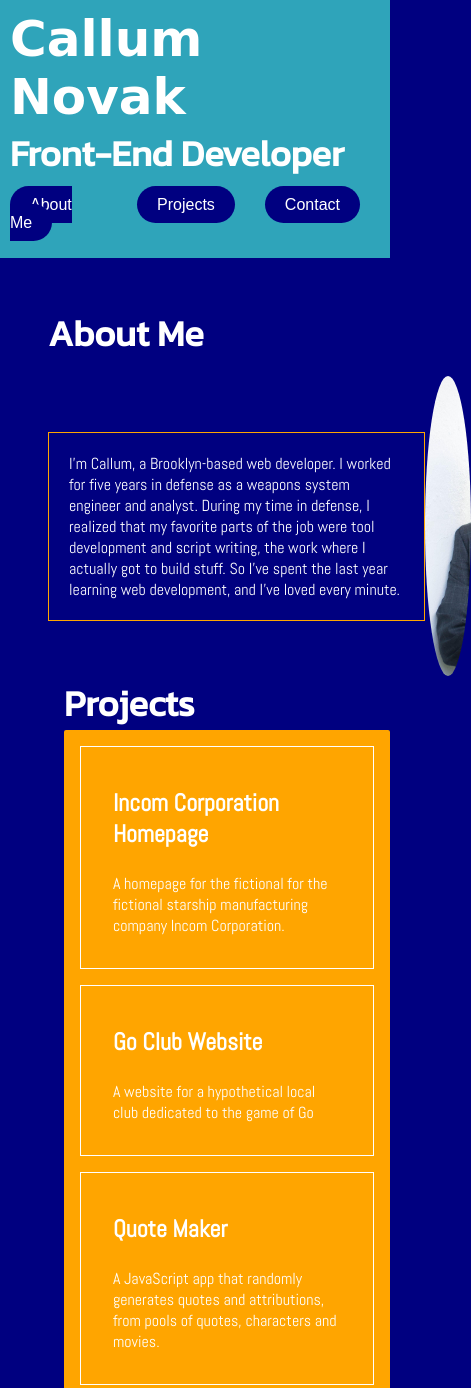
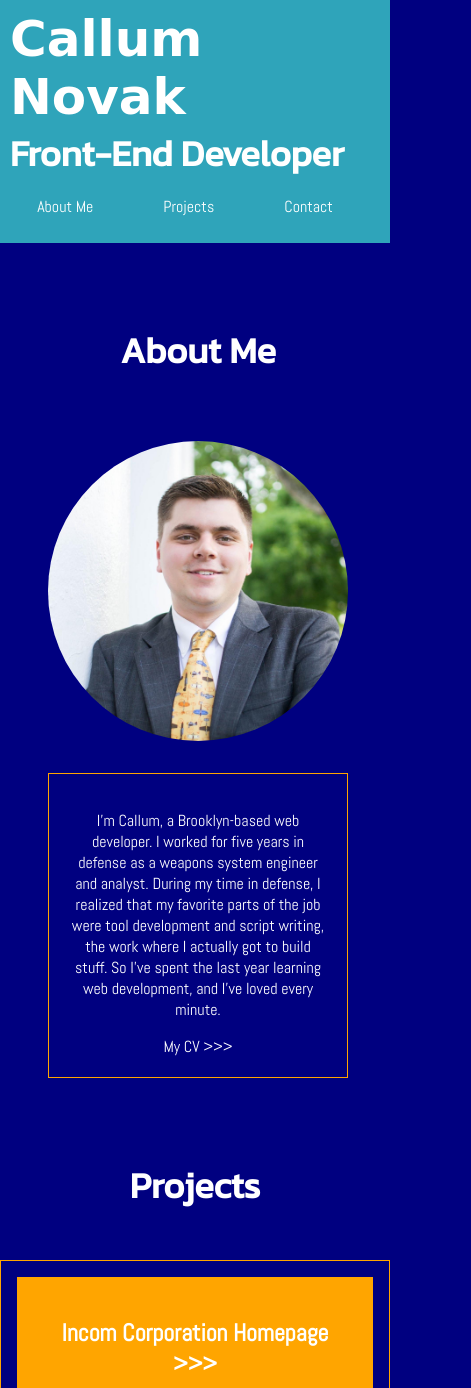
Before and after one commit to callum-j-dev/portfolio-site, a plain HTML site: page index.html in a window 390 px wide. Shown: the top 1388 px of the page, 471 px wide, since content can reach past the window. Drawn offline with Linux system fonts and the light colour scheme; a web font is replaced by a local one.

Commit message:
added contact page, resume, interactivity and responsiveness features

```diff
--- a/index.html
+++ b/index.html
@@ -11,15 +11,17 @@
 </head>
 <body>
     <header>
-        <h1>Callum Novak</h1>
-        <h2>Front-End Developer</h2>
+        <div id="heading-container">
+            <h1>Callum Novak</h1>
+            <h2>Front-End Developer</h2>
+        </div>
         <nav>
             <ul>
                 <li>
                     <a href="#about-me">About Me</a>
                 </li>
                 <li>
-                    <a href="#">Projects</a>
+                    <a href="#projects">Projects</a>
                 </li>
                 <li>
                     <a href="/contact.html">Contact</a>
@@ -31,23 +33,27 @@
         <section id="about-me">
             <h2>About Me</h2>
             <div id="about-me-container">
-                <p id="about-me-content">I'm Callum, a Brooklyn-based web developer. I worked for five years in defense as a weapons system engineer and analyst. During my time in defense, I realized that my favorite parts of the job were tool development and script writing, the work where I actually got to build stuff. So I've spent the last year learning web development, and I've loved every minute.</p>
-                <div id="pro-pic"></div>
+                <div id="about-me-content">
+                    <p>I'm Callum, a Brooklyn-based web developer. I worked for five years in defense as a weapons system engineer and analyst. During my time in defense, I realized that my favorite parts of the job were tool development and script writing, the work where I actually got to build stuff. So I've spent the last year learning web development, and I've loved every minute.</p>
+                    <a id="cv-link" href="resources/Resume_CallumNovak.pdf" target="_blank">My CV >>></a>
+                </div>
+                    <!-- <div id="pr-pic" title="Click to make cool." onclick="swapPhoto()"></div> -->
+                <img id="pro-pic" title="Click to make cool." src="resources/images/pro_pic.JPG" alt="Callum Novak" />
             </div>
         </section>
         <section id="projects">
             <h2>Projects</h2>
             <div id="projects-container">
                 <div class="project">
-                    <h3><a class="project-link" href="#">Incom Corporation Homepage</a></h3>
+                    <h3><a class="project-link" href="#">Incom Corporation Homepage >>></a></h3>
                     <p class="project-description">A homepage for the fictional for the fictional starship manufacturing company Incom Corporation.</p>
                 </div>
                 <div class="project">
-                    <h3><a class="project-link" href="#">Go Club Website</a></h3>
+                    <h3><a class="project-link" href="#">Go Club Website >>></a></h3>
                     <p class="project-description">A website for a hypothetical local club dedicated to the game of Go</p>
                 </div>
                 <div class="project">
-                    <h3><a class="project-link" href="#">Quote Maker</a></h3>
+                    <h3><a class="project-link" href="#">Quote Maker >>></a></h3>
                     <p class="project-description">A JavaScript app that randomly generates quotes and attributions, from pools of quotes, characters and movies.</p>
                 </div>
             </div>
@@ -60,6 +66,6 @@
             <p><strong>email: </strong>callum.j.novak@gmail.com</p>
         </section>
     </footer>
-
+    <script src="resources/javascript/script.js" type="text/javascript"></script>
 </body>
 </html>
--- a/resources/css/styles.css
+++ b/resources/css/styles.css
@@ -1,6 +1,8 @@
 body {
     background-color: #000080;
     margin: 0px;
+    position: relative;
+    width: 100%;
 }
 
 h1 {
@@ -37,10 +39,13 @@ header {
     padding-left: 10px;
     padding-top: 10px;
     padding-bottom: 10px;
+    display: grid;
+    grid-template-columns: auto auto;
 }
 
 header nav {
-    align-self: baseline;
+    align-self: end;
+    justify-self: end;
 }
 
 header nav ul {
@@ -56,19 +61,19 @@ header nav li {
 
 header nav li a {
     text-decoration: none;
-    font-family: "koulen", sans-serif;
+    font-family: "Abel", sans-serif;
     color: white;
-    background-color: #000080;
-    border-radius: 20px;
     padding: 10px 20px;
 }
 
 header nav li a:hover {
-    background-color: #FFA500;
+    color: #FFA500;
+    border: solid #FFA500 1px;
 }
 
 header nav li a:active {
-    color: #40E0D0
+    color: #40E0D0;
+    border: solid #40E0D0 1px;
 }
 
 /* About Me Styles */
@@ -84,26 +89,44 @@ header nav li a:active {
 }
 
 #about-me-container {
-    display: flex;
-    width: 100%;
-    justify-content: space-around;
+    display: grid;
     align-items: center;
+    justify-items: center;
+    margin: 3rem;
 }
 
-#about-me p {
+#about-me-content {
     padding: 20px;
     border: solid #FFA500 1px;
     height: fit-content;
     max-width: 45rem;
+    grid-column: blurb-start / blurb-end;
+}
+
+#cv-link {
+    text-decoration: none;
+    color: white;
+    font-family: "Abel", sans-serif;
+}
+
+#cv-link:hover {
+    color: #FFA500;
+    text-decoration: underline;
+}
+
+#cv-link:active {
+    color: #40E0D0;
+    text-decoration: underline;
 }
 
 #pro-pic {
-    background-image: url('../images/pro_pic.JPG');
     height: 300px;
     width: 300px;
-    background-size: cover;
-    background-repeat: no-repeat;
+    object-fit: cover;
     border-radius: 50%;
+    flex-shrink: 0;
+    object-position: 0 20%;
+    grid-column: pic-start / pic-end;
 }
 
 /* Projects Styles */
@@ -113,20 +136,25 @@ header nav li a:active {
     margin-bottom: 5rem;
 }
 
+#projects h2 {
+    margin-bottom: 3rem;
+}
+
 #projects-container {
     list-style: none;
-    background-color: #FFA500;
+    /* background-color: #FFA500; */
     padding: 1rem 1rem;
     width: fit-content;
     display: grid;
     grid-template-rows: auto auto auto;
     row-gap: 1rem;
-    border-radius: 2px;
+    border: solid #FFA500 1px;
 }
 
 #projects-container .project {
-    border: solid white 1px;
+    /* border: solid white 1px; */
     padding: 1rem 2rem;
+    background-color: #FFA500;
 
 }
 
@@ -149,6 +177,12 @@ footer {
     background-color: #40E0D0BB;
     margin: 0px;
     padding: 20px;
+    text-align: left;
+    height: 150px;
+}
+
+#contact-info {
+    width: 95%;
     text-align: right;
 }
 
@@ -163,14 +197,59 @@ footer {
 #contact a {
     text-decoration: none;
     color: white;
+    font-family: "Abel", sans-serif;
 }
 
 #contact a:hover {
     color: #FFA500;
-    border: solid #FFA500 1px;
+    text-decoration: underline;
 }
 
 #contact a:active {
     color: #40E0D0;
-    border: solid #40E0D0 1px;
+    text-decoration: underline;
 }
+
+/* Mobile Styles */
+@media only screen and (max-width: 720px) {
+    header {
+        grid-template-columns: auto;
+        grid-template-rows: auto auto;
+    }
+
+    header nav {
+        justify-self: center;
+    }
+
+    #about-me {
+        margin: 2rem auto;
+        text-align: center;
+    }
+
+    #about-me-container {
+        grid-template-rows: [pic-start] auto [pic-end] 2rem [blurb-start] auto [blurb-end];
+        grid-template-columns: auto;
+    }
+
+    #pro-pic {
+        grid-row: pic-start / pic-end;
+    }
+
+    #about-me-content {
+        grid-row: blurb-start / blurb-end;
+    }
+
+    #projects {
+        margin: 2rem auto;
+        text-align: center;
+    }
+
+}
+
+/* Tablet+ Styles */
+@media only screen and (min-width: 721px) {
+    #about-me-container {
+        grid-template-columns: [blurb-start] auto [blurb-end] 5rem [pic-start] 300px [pic-end];
+    }
+
+}
--- /dev/null
+++ b/resources/javascript/script.js
@@ -0,0 +1,21 @@
+/* function swapPhoto() {
+    let element = document.getElementById('pro-pic');
+    if (element.src === 'resources/images/pro_pic.JPG') {
+        element.src = 'resources/images/cool_pic.jpg';
+    } else {
+        element.src = 'resources/images/pro_pic.JPG';
+    }
+}
+
+let element = document.getElementById('pro-pic');
+element.onclick = swapPhoto; */
+let element = document.getElementById('pro-pic');
+element.onclick = () => {
+    if (element.getAttribute('src') === "resources/images/pro_pic.JPG") {
+        element.src = "resources/images/cool-pic.jpg";
+        element.title = "Click to make professional."
+    } else if (element.getAttribute('src') === "resources/images/cool-pic.jpg"){
+        element.src = "resources/images/pro_pic.JPG";
+        element.title = "Click to make cool."
+    }
+}
```
Also changed, not shown: contact.html (+6 -11 lines), resources/images/cool-pic.jpg (added), 2 other files.
